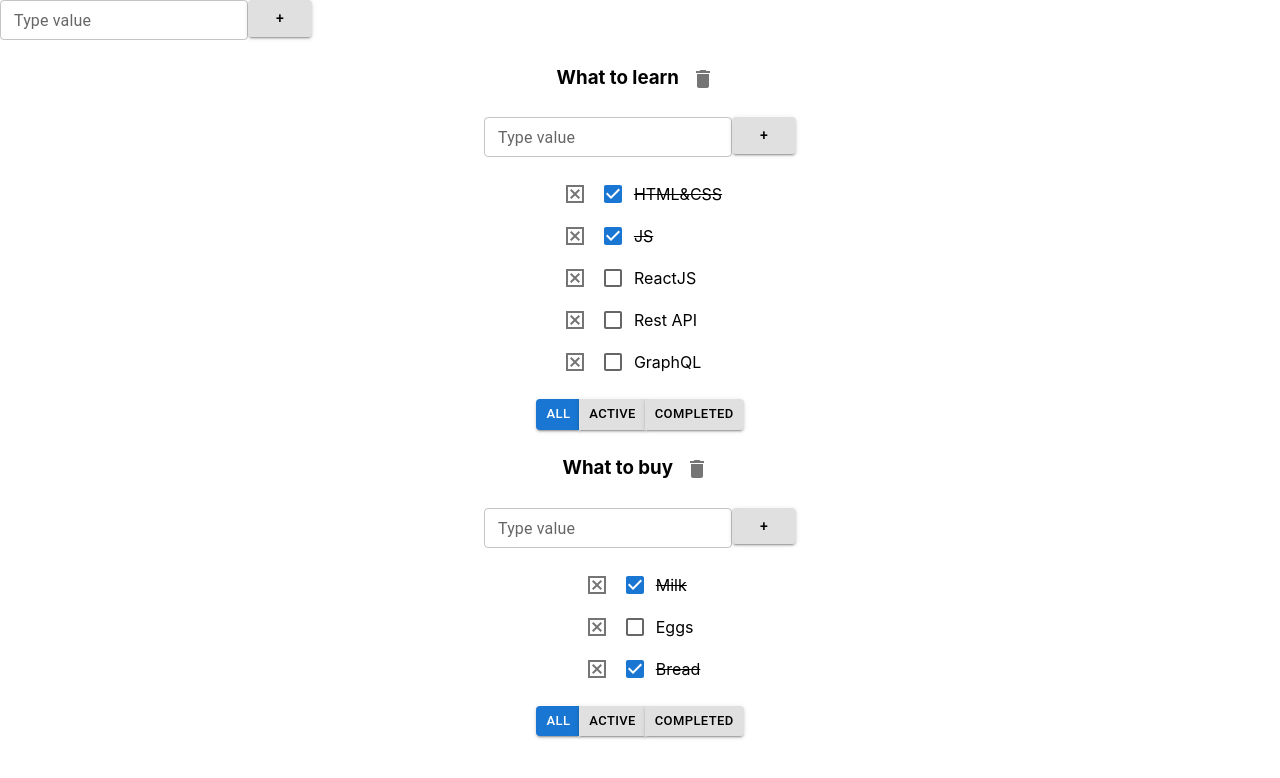
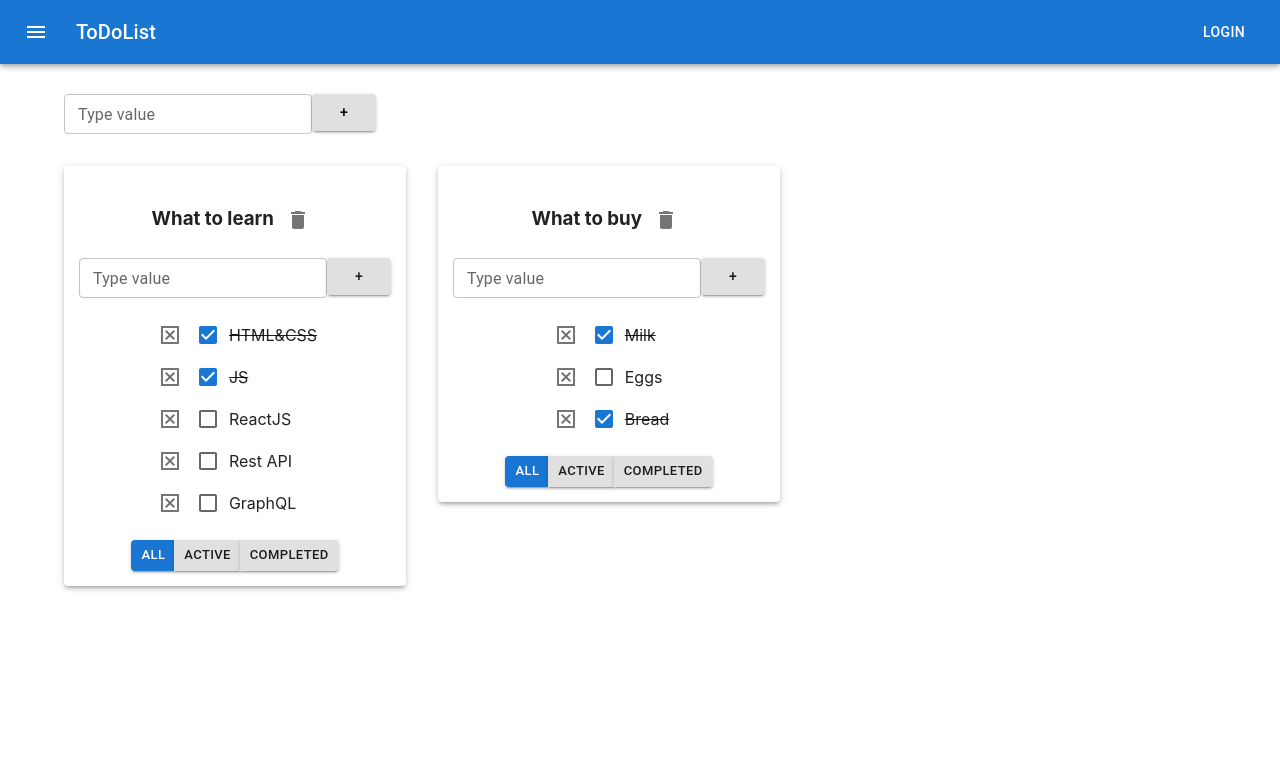
Before and after one commit to vladnen97/todo-list, a React (Create React App) app: page / in a window 1280 px wide. Shown: the top 778 px of the page. Built offline with nearby package versions, Linux system fonts and the light colour scheme.

Commit message:
wrap a lot in  material ui comp

```diff
--- a/src/App.tsx
+++ b/src/App.tsx
@@ -3,6 +3,8 @@
 import {Todolist} from './Todolist';
 import {v1} from 'uuid';
 import {AddItemForm} from './AddItemForm';
+import {AppBar, Button, Container, Grid, IconButton, Paper, Toolbar, Typography} from '@mui/material';
+import {Menu} from '@mui/icons-material';
 
 
 export type FilterValuesType = 'all' | 'active' | 'completed';
@@ -48,42 +50,78 @@
         setTodoLists([newTodolist, ...todoLists]);
         setTasks({...tasks, [newTodolist.id]: []});
     }
+
     function deleteTodolist(todolistID: string): void {
         setTodoLists(todoLists.filter(el => el.id !== todolistID));
         const tasksCopy = {...tasks};
         delete tasksCopy[todolistID];
         setTasks(tasksCopy);
     }
+
     function changeTodolistTitle(todolistID: string, newTitle: string) {
         const trimmedNewTitle = newTitle.trim()
-        setTodoLists(todoLists.map(el => el.id === todolistID && trimmedNewTitle !== '' ? {...el, title: trimmedNewTitle} : el));
+        setTodoLists(todoLists.map(el => el.id === todolistID && trimmedNewTitle !== '' ? {
+            ...el,
+            title: trimmedNewTitle
+        } : el));
     }
+
     function changeFilter(todolistID: string, value: FilterValuesType): void {
-        setTodoLists(todoLists.map(el => el.id === todolistID ? {...el, filter:value} : el))
+        setTodoLists(todoLists.map(el => el.id === todolistID ? {...el, filter: value} : el))
     }
 
     function addTask(todolistID: string, title: string): void {
         const newTasks = [{id: v1(), title: title, isDone: false}, ...tasks[todolistID]];
         setTasks({...tasks, [todolistID]: newTasks});
     }
-    function removeTask(todolistID: string,taksId: string): void {
+
+    function removeTask(todolistID: string, taksId: string): void {
         const filteredTasks = tasks[todolistID].filter(el => el.id !== taksId);
         setTasks({...tasks, [todolistID]: filteredTasks});
     }
+
     function changeStatus(todolistID: string, taskId: string, isDone: boolean): void {
         const darova = tasks[todolistID].map(el => el.id === taskId ? {...el, isDone: isDone} : el)
         setTasks({...tasks, [todolistID]: darova})
     }
+
     function changeTaskTitle(todolistID: string, taskId: string, newTitle: string) {
         const trimmedNewTitle = newTitle.trim()
-        setTasks({...tasks, [todolistID]: tasks[todolistID].map(el => el.id === taskId && trimmedNewTitle !== '' ? {...el, title: trimmedNewTitle} : el)})
+        setTasks({
+            ...tasks,
+            [todolistID]: tasks[todolistID].map(el => el.id === taskId && trimmedNewTitle !== '' ? {
+                ...el,
+                title: trimmedNewTitle
+            } : el)
+        })
     }
 
 
     return (
         <div className="App">
+            <AppBar position="static">
+                <Toolbar>
+                    <IconButton
+                        size="large"
+                        edge="start"
+                        color="inherit"
+                        aria-label="menu"
+                        sx={{mr: 2}}
+                    >
+                        <Menu/>
+                    </IconButton>
+                    <Typography variant="h6" component="div" sx={{flexGrow: 1}}>
+                        ToDoList
+                    </Typography>
+                    <Button color="inherit">Login</Button>
+                </Toolbar>
+            </AppBar>
+
+            <Container>
+                <Grid container spacing={4} style={ {paddingTop: '30px'} }>
+                    <Grid item xs={12} >
                         <AddItemForm addItem={addTodolist}/>
-
+                    </Grid>
                     {
                         todoLists.map(el => {
 
@@ -95,6 +133,8 @@
                             }
 
                             return (
+                                <Grid item>
+                                    <Paper elevation={3} style={{padding: '15px'}}>
                                         <Todolist key={el.id}
                                                   id={el.id}
                                                   title={el.title}
@@ -108,9 +148,13 @@
                                                   changeTaskTitle={changeTaskTitle}
                                                   changeTodolistTitle={changeTodolistTitle}
                                         />
+                                    </Paper>
+                                </Grid>
                             )
                         })
                     }
+                </Grid>
+            </Container>
         </div>
     );
 }
```
Lines whose indentation alone changed are shown as unchanged.
